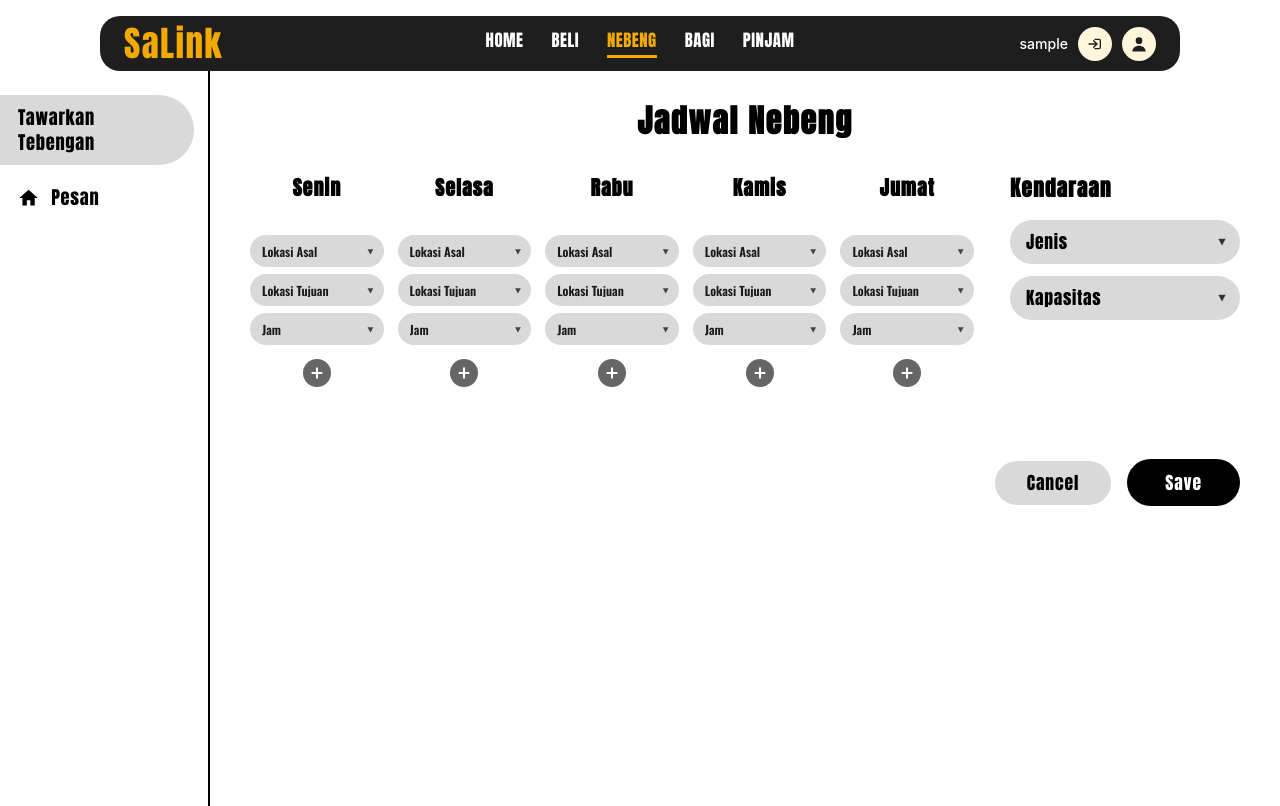
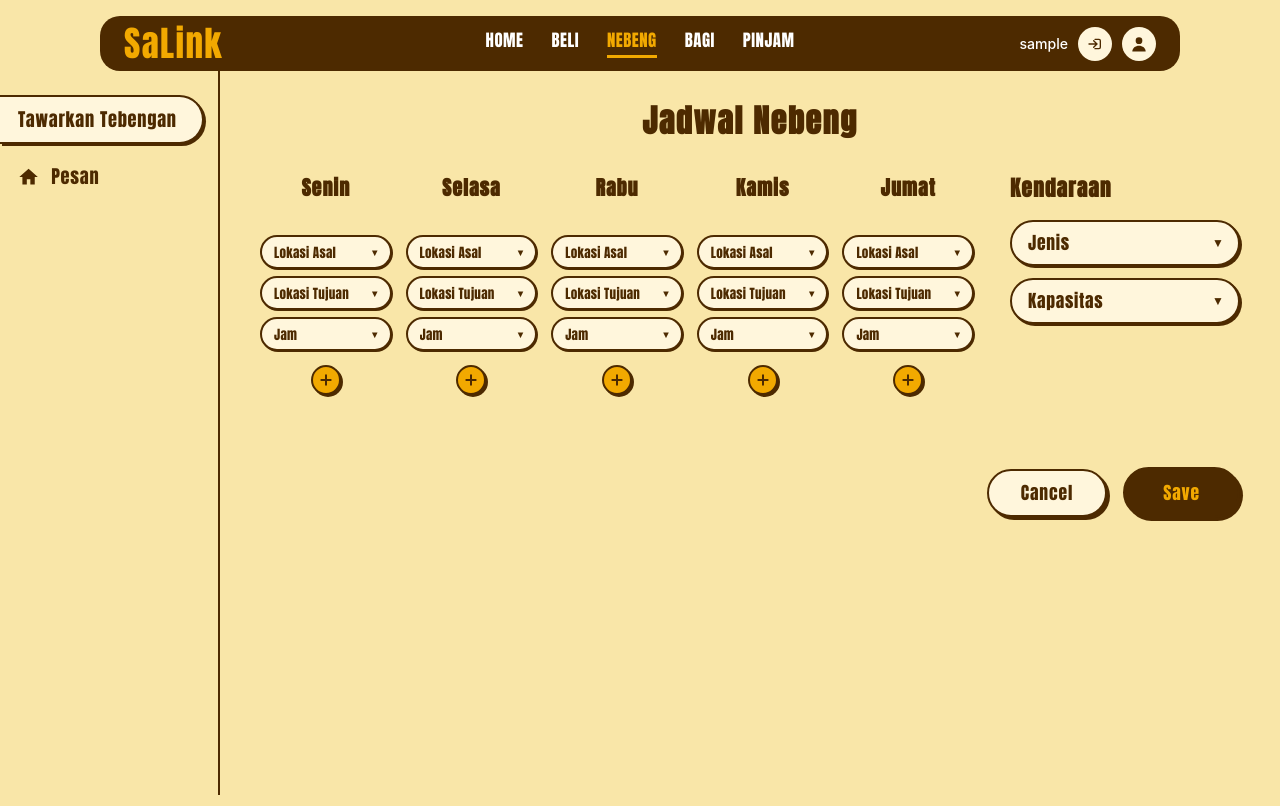
Before and after one commit to PBP-A-13/SaLink, a Django app: page /saling-tebeng/nebeng/tawarkan/ in a window 1280 px wide. Run offline with Django 5.2, Linux system fonts and the light colour scheme; the visitor is signed in with stand-in values (Sample User, id 1); data that the repository does not hold is empty.

Commit message:
saling tebeng css fix

```diff
--- a/static/saling_tebeng/saling_tebeng.css
+++ b/static/saling_tebeng/saling_tebeng.css
@@ -1,20 +1,24 @@
 /* SaLink - Saling Tebeng Stylesheet
-   Designed to match Figma wireframe layout & typography */
+   Unified with SaLink Design System */
+
+@import url('../navbar-footer.css');
 
 :root {
-  --salink-bg: #FFFFFF;
-  --salink-black: #000000;
-  --salink-dark: #1E1E1E;
-  --salink-grey: #D9D9D9;
-  --salink-grey-dark: #C4C4C4;
-  --salink-grey-light: #ECECEC;
+  --salink-dark: #4D2A00;
+  --salink-primary: #CC6F00;
+  --salink-accent: #F2A900;
+  --salink-light: #F9E6A8;
+  --salink-cream: #FFF6DC;
   --salink-white: #FFFFFF;
+  --salink-muted: #8C5A1F;
 
-  --font-display: 'Anton', 'Impact', 'Arial Narrow', sans-serif;
-  --font-ui: 'Oswald', 'Arial Narrow', sans-serif;
-  --font-body: -apple-system, BlinkMacSystemFont, "Segoe UI", Roboto, sans-serif;
+  --font: "Anton", sans-serif;
+  --font-display: "Anton", "Arial Narrow", Impact, sans-serif;
+  --font-ui: "Anton", "Oswald", sans-serif;
 
-  --border-black: 2px solid #000000;
+  --border-dark: 2px solid var(--salink-dark);
+  --shadow-flat: 3px 3px 0 var(--salink-dark);
+  --shadow-flat-lg: 4px 4px 0 var(--salink-dark);
 }
 
 *, *::before, *::after {
@@ -24,9 +28,10 @@
 body {
   margin: 0;
   padding: 0;
-  background: var(--salink-bg);
-  color: var(--salink-black);
-  font-family: var(--font-ui);
+  background: var(--salink-light);
+  color: var(--salink-dark);
+  font-family: var(--font);
+  font-weight: 400;
   line-height: 1.35;
   -webkit-font-smoothing: antialiased;
 }
@@ -50,9 +55,9 @@ svg.icon {
    ========================================================================== */
 .shell {
   display: grid;
-  grid-template-columns: 210px minmax(0, 1fr);
-  min-height: calc(100vh - 65px);
-  background: #FFFFFF;
+  grid-template-columns: 220px minmax(0, 1fr);
+  min-height: calc(100vh - 76px);
+  background: var(--salink-light);
 }
 
 /* Sidebar */
@@ -61,8 +66,8 @@ svg.icon {
   flex-direction: column;
   justify-content: space-between;
   padding: 24px 0 28px;
-  border-right: 2px solid #000000;
-  background: #FFFFFF;
+  border-right: 2px solid var(--salink-dark);
+  background: var(--salink-light);
 }
 
 .side-group {
@@ -77,21 +82,24 @@ svg.icon {
   gap: 12px;
   padding: 10px 18px;
   margin-right: 14px;
-  font-family: var(--font-display);
+  font-family: var(--font);
   font-size: 1.15rem;
   letter-spacing: 0.04em;
-  color: #000000;
+  color: var(--salink-dark);
   text-decoration: none;
   border-radius: 0 999px 999px 0;
-  transition: background 0.15s;
+  transition: background 0.15s, color 0.15s;
 }
 
 .side-item:hover {
-  background: var(--salink-grey-light);
+  background: var(--salink-cream);
 }
 
 .side-item.is-active {
-  background: var(--salink-grey);
+  background: var(--salink-cream);
+  border: 2px solid var(--salink-dark);
+  border-left: none;
+  box-shadow: 2px 2px 0 var(--salink-dark);
 }
 
 .side-cta {
@@ -99,31 +107,36 @@ svg.icon {
   display: block;
   text-align: center;
   text-decoration: none;
-  font-family: var(--font-display);
+  font-family: var(--font);
   font-size: 1rem;
   letter-spacing: 0.04em;
   padding: 10px 16px;
   border-radius: 999px;
-  background: var(--salink-grey);
-  color: #000000;
-  border: none;
+  background: var(--salink-accent);
+  color: var(--salink-dark);
+  border: 2px solid var(--salink-dark);
+  box-shadow: var(--shadow-flat);
   cursor: pointer;
-  transition: background 0.15s, transform 0.1s;
+  transition: background 0.15s, transform 0.1s, box-shadow 0.1s;
 }
 
 .side-cta:hover {
-  background: var(--salink-grey-dark);
+  background: var(--salink-primary);
+  color: var(--salink-white);
+  transform: translate(-1px, -1px);
+  box-shadow: 4px 4px 0 var(--salink-dark);
 }
 
 .side-cta:active {
-  transform: scale(0.98);
+  transform: translate(1px, 1px);
+  box-shadow: 1px 1px 0 var(--salink-dark);
 }
 
 /* Main Content Area */
 .main {
   padding: 28px 40px 48px;
   min-width: 0;
-  background: #FFFFFF;
+  background: var(--salink-light);
 }
 
 /* Flash Messages */
@@ -441,10 +484,10 @@ svg.icon {
    ========================================================================== */
 .offer-title {
   text-align: center;
-  font-family: var(--font-display);
+  font-family: var(--font);
   font-size: 2rem;
   letter-spacing: 0.05em;
-  color: #000000;
+  color: var(--salink-dark);
   margin: 0 0 32px 0;
 }
 
@@ -470,10 +513,10 @@ svg.icon {
 
 .day-column__header {
   text-align: center;
-  font-family: var(--font-display);
+  font-family: var(--font);
   font-size: 1.25rem;
   letter-spacing: 0.05em;
-  color: #000000;
+  color: var(--salink-dark);
   margin: 0 0 4px 0;
 }
 
@@ -546,12 +590,14 @@ svg.icon {
 
 .slot-dropdown {
   position: relative;
-  background: var(--salink-grey);
+  background: var(--salink-cream);
+  border: 2px solid var(--salink-dark);
   border-radius: 999px;
   padding: 4px 12px;
-  height: 32px;
+  height: 34px;
   display: flex;
   align-items: center;
+  box-shadow: 1px 1px 0 var(--salink-dark);
 }
 
 .slot-dropdown select {
@@ -559,10 +605,10 @@ svg.icon {
   border: none;
   background: transparent;
   outline: none;
-  font-family: var(--font-ui);
-  font-size: 0.78rem;
-  font-weight: 600;
-  color: #1A1A1A;
+  font-family: var(--font);
+  font-size: 0.82rem;
+  letter-spacing: 0.02em;
+  color: var(--salink-dark);
   appearance: none;
   -webkit-appearance: none;
   cursor: pointer;
@@ -575,7 +621,7 @@ svg.icon {
 .slot-dropdown::after {
   content: "▼";
   font-size: 0.6rem;
-  color: #444;
+  color: var(--salink-dark);
   position: absolute;
   right: 10px;
   pointer-events: none;
@@ -584,21 +630,23 @@ svg.icon {
 /* Plus (+) button */
 .btn-add-slot {
   margin: 4px auto 0;
-  width: 28px;
-  height: 28px;
+  width: 30px;
+  height: 30px;
   border-radius: 50%;
-  border: none;
-  background: #666666;
-  color: #FFFFFF;
+  border: 2px solid var(--salink-dark);
+  background: var(--salink-accent);
+  color: var(--salink-dark);
   display: flex;
   align-items: center;
   justify-content: center;
   cursor: pointer;
+  box-shadow: 2px 2px 0 var(--salink-dark);
   transition: background 0.15s, transform 0.1s;
 }
 
 .btn-add-slot:hover {
-  background: #000000;
+  background: var(--salink-dark);
+  color: var(--salink-accent);
   transform: scale(1.1);
 }
 
@@ -619,19 +667,21 @@ svg.icon {
 }
 
 .vehicle-box__title {
-  font-family: var(--font-display);
+  font-family: var(--font);
   font-size: 1.35rem;
   letter-spacing: 0.05em;
-  color: #000000;
+  color: var(--salink-dark);
   margin: 0 0 4px 0;
 }
 
 .vehicle-pill {
   position: relative;
-  background: var(--salink-grey);
+  background: var(--salink-cream);
+  border: 2px solid var(--salink-dark);
+  box-shadow: 2px 2px 0 var(--salink-dark);
   border-radius: 999px;
   padding: 8px 16px;
-  height: 44px;
+  height: 46px;
   display: flex;
   align-items: center;
 }
@@ -641,10 +691,10 @@ svg.icon {
   border: none;
   background: transparent;
   outline: none;
-  font-family: var(--font-display);
+  font-family: var(--font);
   font-size: 1.1rem;
   letter-spacing: 0.04em;
-  color: #000000;
+  color: var(--salink-dark);
   appearance: none;
   -webkit-appearance: none;
   cursor: pointer;
@@ -654,7 +704,7 @@ svg.icon {
 .vehicle-pill::after {
   content: "▼";
   font-size: 0.75rem;
-  color: #333;
+  color: var(--salink-dark);
   position: absolute;
   right: 14px;
   pointer-events: none;
@@ -674,46 +724,53 @@ svg.icon {
   display: inline-flex;
   align-items: center;
   justify-content: center;
-  background: var(--salink-grey);
-  color: #000000;
-  border: none;
+  background: var(--salink-cream);
+  color: var(--salink-dark);
+  border: 2px solid var(--salink-dark);
   border-radius: 999px;
   padding: 10px 32px;
-  font-family: var(--font-display);
+  font-family: var(--font);
   font-size: 1.1rem;
   letter-spacing: 0.05em;
   text-decoration: none;
   cursor: pointer;
-  transition: background 0.15s, transform 0.1s;
+  box-shadow: var(--shadow-flat);
+  transition: background 0.15s, transform 0.1s, box-shadow 0.1s;
 }
 
 .btn-cancel:hover {
-  background: var(--salink-grey-dark);
+  background: var(--salink-light);
+  transform: translate(-1px, -1px);
+  box-shadow: 4px 4px 0 var(--salink-dark);
 }
 
 .btn-save {
   display: inline-flex;
   align-items: center;
   justify-content: center;
-  background: #000000;
-  color: #FFFFFF;
-  border: none;
+  background: var(--salink-dark);
+  color: var(--salink-accent);
+  border: 2px solid var(--salink-dark);
   border-radius: 999px;
   padding: 10px 38px;
-  font-family: var(--font-display);
+  font-family: var(--font);
   font-size: 1.1rem;
   letter-spacing: 0.05em;
   cursor: pointer;
-  transition: background 0.15s, transform 0.1s;
+  box-shadow: var(--shadow-flat);
+  transition: background 0.15s, transform 0.1s, box-shadow 0.1s, color 0.15s;
 }
 
 .btn-save:hover {
-  background: #333333;
-  transform: translateY(-1px);
+  background: var(--salink-primary);
+  color: var(--salink-white);
+  transform: translate(-1px, -1px);
+  box-shadow: 4px 4px 0 var(--salink-dark);
 }
 
 .btn-save:active {
-  transform: translateY(0);
+  transform: translate(1px, 1px);
+  box-shadow: 1px 1px 0 var(--salink-dark);
 }
 
 /* Responsive */
--- a/templates/saling_tebeng/my_bookings.html
+++ b/templates/saling_tebeng/my_bookings.html
@@ -49,7 +49,7 @@
   <div class="empty-state">
     <strong>Belum ada booking tebengan</strong>
     <p>Kamu belum bergabung dengan tebengan manapun.</p>
-    <a href="{% url 'saling_tebeng:nebeng_list' %}" class="btn-white-pill" style="border: 2px solid #000; margin-top: 10px;">Cari Tebengan</a>
+    <a href="{% url 'saling_tebeng:nebeng_list' %}" class="btn-white-pill" style="border: 2px solid var(--salink-dark); margin-top: 10px;">Cari Tebengan</a>
   </div>
 {% endif %}
 {% endblock %}
--- a/templates/saling_tebeng/ride_chat.html
+++ b/templates/saling_tebeng/ride_chat.html
@@ -13,9 +13,9 @@
 {% endblock %}
 
 {% block content %}
-<div style="max-width: 600px; margin: 0 auto; background: var(--salink-grey); border-radius: 20px; padding: 24px;">
-  <h2 style="font-family: var(--font-display); font-size: 1.5rem; margin-top: 0;">Chat dengan {{ driver.username }}</h2>
-  <div style="background: #FFFFFF; border-radius: 12px; padding: 16px; margin-bottom: 20px;">
+<div style="max-width: 600px; margin: 0 auto; background: var(--salink-cream); border: 2px solid var(--salink-dark); box-shadow: var(--shadow-flat); border-radius: 20px; padding: 24px; color: var(--salink-dark);">
+  <h2 style="font-family: var(--font); font-size: 1.5rem; margin-top: 0; color: var(--salink-dark);">Chat dengan {{ driver.username }}</h2>
+  <div style="background: var(--salink-white); border: 2px solid var(--salink-dark); border-radius: 12px; padding: 16px; margin-bottom: 20px;">
     <p style="margin: 0 0 6px 0; font-weight: bold;">Rute: {{ schedule.origin }} → {{ schedule.destination }}</p>
     <p style="margin: 0 0 6px 0;">Jam Berangkat: {{ schedule.departure_time|time:"H.i" }}</p>
     <p style="margin: 0;">Kendaraan: {{ schedule.ride_offer.vehicle.get_vehicle_type_display }} (Tersedia: {{ schedule.available_seats }} kursi)</p>
--- a/templates/saling_tebeng/saling_tebeng.html
+++ b/templates/saling_tebeng/saling_tebeng.html
@@ -148,9 +148,9 @@
     <strong>Belum ada tawaran tebengan</strong>
     <p>Coba pilih lokasi asal, tujuan, atau jam yang berbeda, atau tawarkan tebenganmu sendiri!</p>
     {% if user.is_authenticated %}
-      <a href="{% url 'saling_tebeng:tawarkan_tebengan' %}" class="btn-white-pill" style="border: 2px solid #000; margin-top: 10px;">Tawarkan Tebengan</a>
+      <a href="{% url 'saling_tebeng:tawarkan_tebengan' %}" class="btn-white-pill" style="border: 2px solid var(--salink-dark); margin-top: 10px;">Tawarkan Tebengan</a>
     {% else %}
-      <a href="{% url 'user_page:login' %}?next={% url 'saling_tebeng:tawarkan_tebengan' %}" class="btn-white-pill" style="border: 2px solid #000; margin-top: 10px;">Tawarkan Tebengan</a>
+      <a href="{% url 'user_page:login' %}?next={% url 'saling_tebeng:tawarkan_tebengan' %}" class="btn-white-pill" style="border: 2px solid var(--salink-dark); margin-top: 10px;">Tawarkan Tebengan</a>
     {% endif %}
   </div>
 {% endif %}
```
Also changed, not shown: other parts of static/saling_tebeng/saling_tebeng.css (+87 -56 lines).
